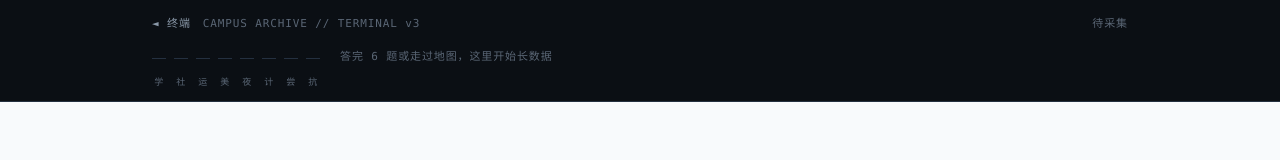
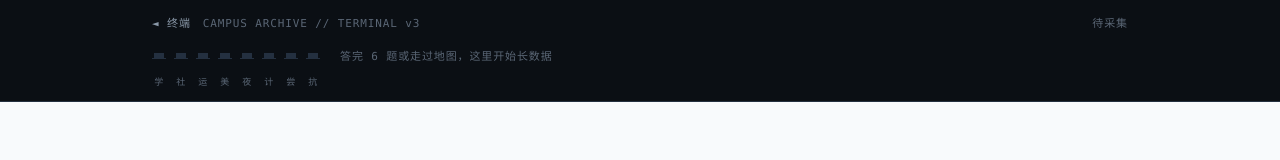
Before and after one commit to wadwd65/campus-insight, a React (Vite) app: page / in a window 1280 px wide. Both pictures are taken after a click on the button "进入终端". Shown: the top 160 px of the page. Built offline with nearby package versions, Linux system fonts and the light colour scheme.

Commit message:
style(v3): HUD 空态给占位块，八个槽位不再像没渲染出来
空态下八条高度为 0，只剩零线，截图里读起来像组件坏了而不是还没数据。改为未采集时在上半区放一个 5px 矮块，表达这里将来会长出高度。

验证：check 162 项全绿。

```diff
--- a/src/components/HubHud.jsx
+++ b/src/components/HubHud.jsx
@@ -83,14 +83,18 @@ export default function HubHud({ onRestart }) {
               className="flex flex-col items-center"
               title={`${r.label} ${signed(r.value)}`}
             >
-              {/* 上半区：正条从零线往上长 */}
+              {/* 上半区：正条从零线往上长。
+                  还没数据时给一个矮占位块 —— 空着的话，八个槽位看起来像"没渲染出来"，
+                  而这块矮条能表达"这里将来会长出高度"。 */}
               <div style={{ height: HUD_HALF, display: 'flex', alignItems: 'flex-end' }}>
-                {model.started && r.positive && (
-                  <div style={{ width: 10, height: r.height, background: TERMINAL.cyan }} />
+                {model.started ? (
+                  r.positive && <div style={{ width: 10, height: r.height, background: TERMINAL.cyan }} />
+                ) : (
+                  <div style={{ width: 10, height: 5, background: TERMINAL.line }} />
                 )}
               </div>
 
-              {/* 零线。不画出来就分不清上下哪边是正 */}
+              {/* 零线。不画出来就分不清上下哪边是正。 */}
               <div
                 style={{
                   height: 1,
```
